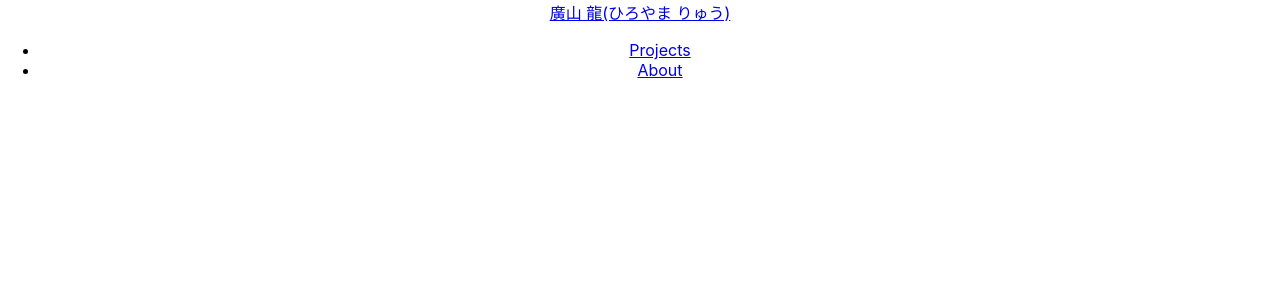
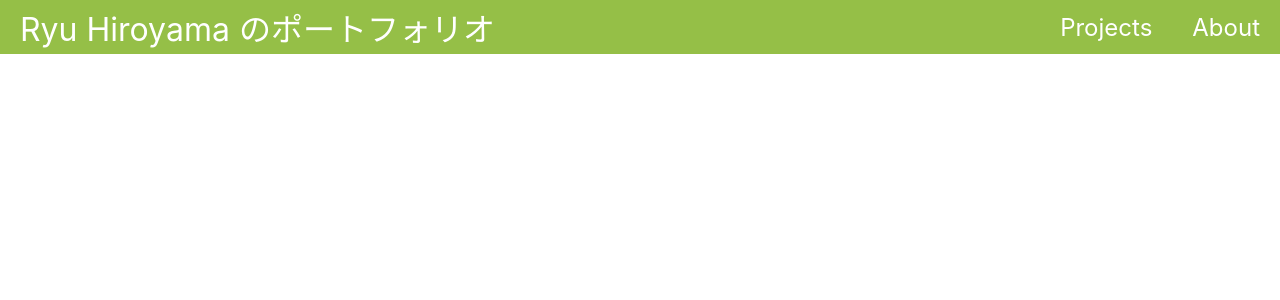
Before and after one commit to lyuhiroyama/portfolio, a React (Create React App) app: page / in a window 1280 px wide. Shown: the top 300 px of the page. Built offline with nearby package versions, Linux system fonts and the light colour scheme.

Commit message:
feat: メニューバーへのデザイン追加

```diff
--- a/src/App.css
+++ b/src/App.css
@@ -1,38 +1,39 @@
-.App {
-  text-align: center;
+* {
+  box-sizing: border-box;
 }
 
-.App-logo {
-  height: 40vmin;
-  pointer-events: none;
+.nav {
+  background-color: #95BF47;
+  color: white;
+  display: flex;
+  justify-content: space-between;
+  align-items: stretch;
+  gap: 2rem;
+  padding: 0 1rem;
 }
 
-@media (prefers-reduced-motion: no-preference) {
-  .App-logo {
-    animation: App-logo-spin infinite 20s linear;
-  }
+.nav .site-title {
+  font-size: 2rem;
 }
 
-.App-header {
-  background-color: #282c34;
-  min-height: 100vh;
+.nav ul {
+  padding: 0; /* デフォルトからある左パディングの削除 */
+  margin: 0; /* デフォルトからある上下マージンの削除 */
+  list-style: none;
   display: flex;
-  flex-direction: column;
-  align-items: center;
-  justify-content: center;
-  font-size: calc(10px + 2vmin);
-  color: white;
+  gap: 2rem;
 }
 
-.App-link {
-  color: #61dafb;
+.nav a {
+  text-decoration: none;
+  font-size: 1.5rem;
+  color: inherit;
+  height: 100%;
+  display: flex;
+  align-items: center;
+  padding: 0.25rem;
 }
 
-@keyframes App-logo-spin {
-  from {
-    transform: rotate(0deg);
-  }
-  to {
-    transform: rotate(360deg);
-  }
+.nav li:hover {
+  background-color: #777;
 }
--- a/src/components/navbar.jsx
+++ b/src/components/navbar.jsx
@@ -3,7 +3,7 @@ import { Link } from 'react-router-dom';
 export default function Navbar(){
     return (
         <nav className="nav">
-            <Link to="/" className="site-title">廣山 龍(ひろやま りゅう)</Link>
+            <Link to="/" className="site-title">Ryu Hiroyama のポートフォリオ</Link>
             <ul>
                 <li>
                     <Link to="/projects">Projects</Link>
```
